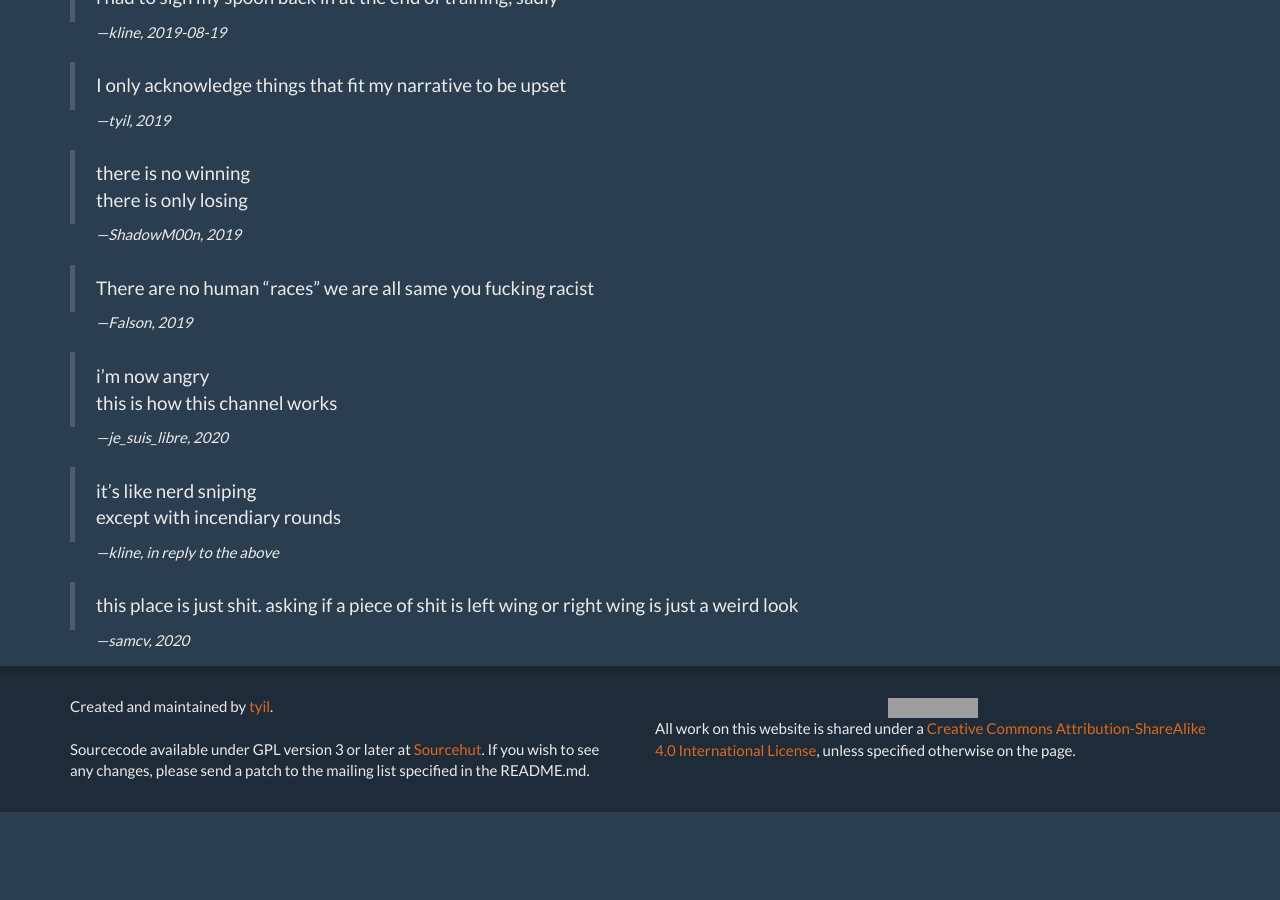
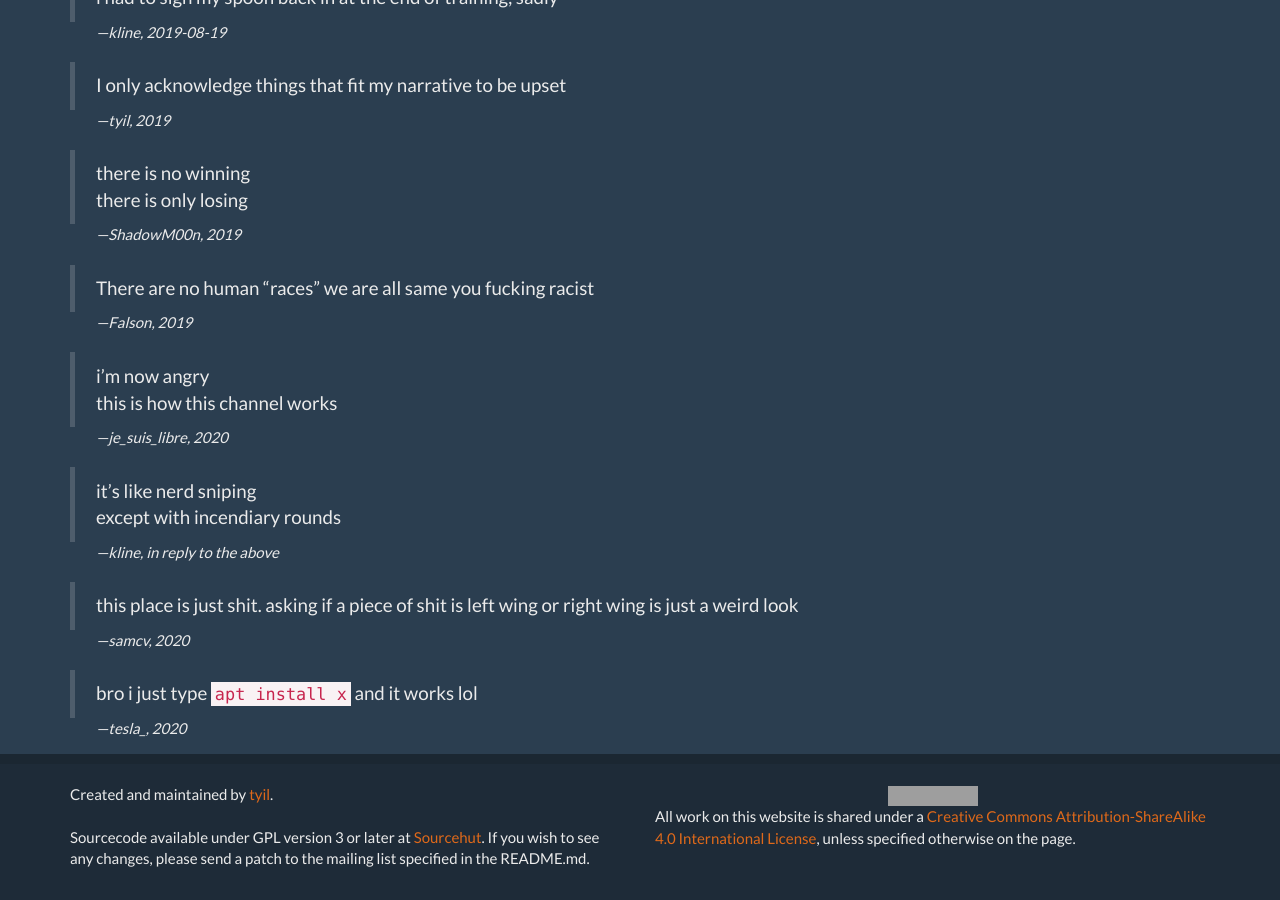
Before and after one commit to scriptkitties/fglt, a Jekyll site: the page built from irc.md, in a window 1280 px wide and 900 px high, scrolled down 675 px. Built offline with Jekyll 4.4.1, drawn with Linux system fonts in a browser that asks for light colours; Markdown is read by kramdown in place of the engine named in the settings; before the commit the page ends 1487 px from its top, so only the background shows below that; grey boxes are pictures that could not be loaded.

Commit message:
Add a quote from tesla_ about simplicity

```diff
--- a/irc.md
+++ b/irc.md
@@ -59,3 +59,7 @@ connect to the IRC network.
 > is just a weird look
 
 —samcv, 2020
+
+> bro i just type `apt install x` and it works lol
+
+—tesla_, 2020
```
